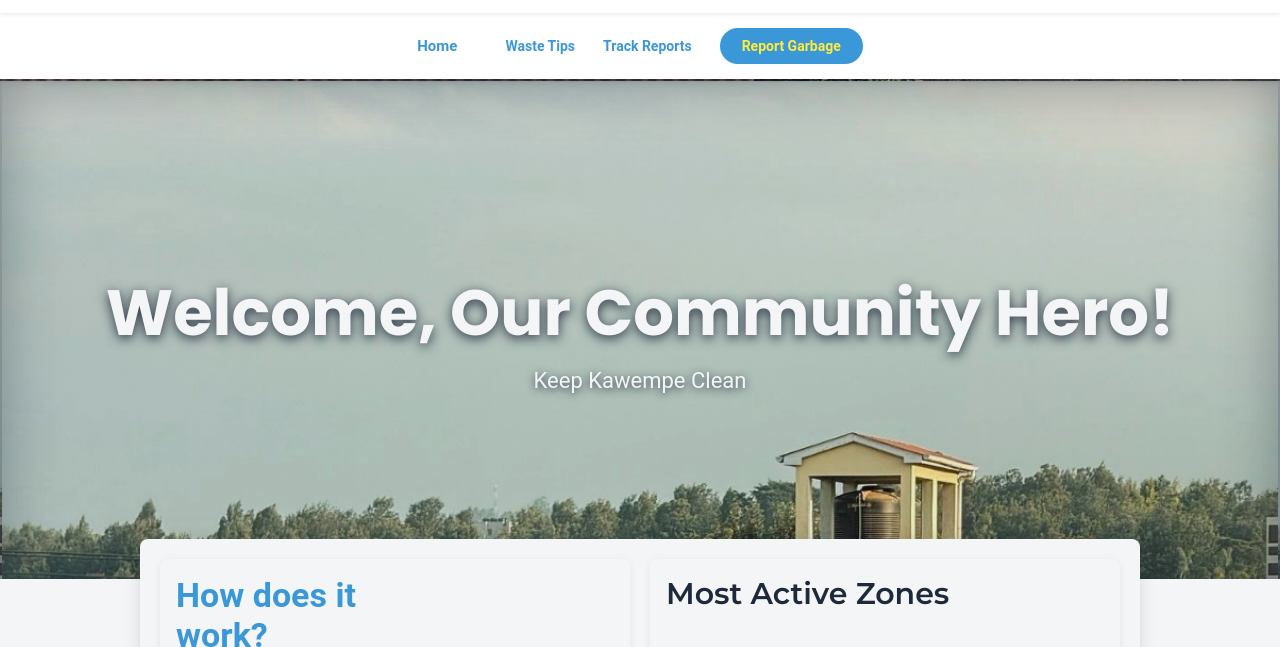
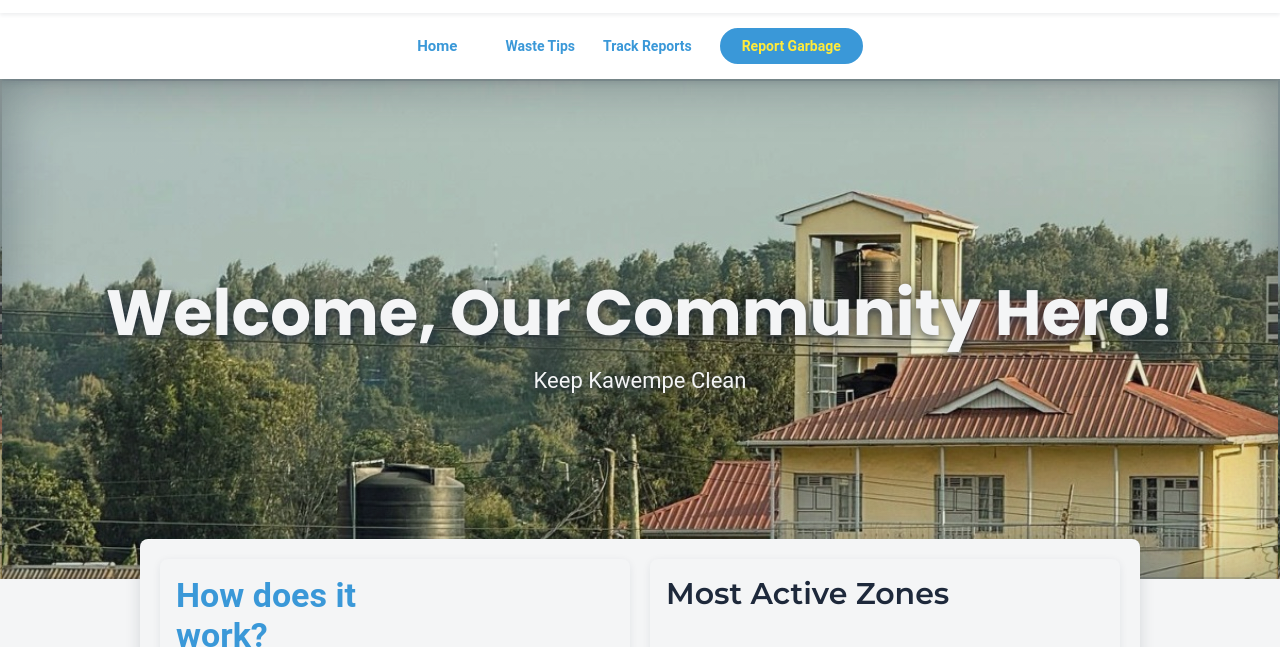
Before and after one commit to ronneett/ZONE2560, a plain HTML site: page index.html in a window 1280 px wide. Shown: the part 80-727 px from the top of the page. Drawn offline with Linux system fonts and the light colour scheme; a web font is replaced by a local one.

Commit message:
update pages

```diff
--- a/index.html
+++ b/index.html
@@ -127,7 +127,7 @@
                 linear-gradient(#1E293B14, #1E293B14),
                 url('kawempe.jpeg');
             background-size: cover;
-            background-position: center top;
+            background-position: center 20%;
             height: 500px;
             box-sizing: border-box;
             padding: 0;
```
